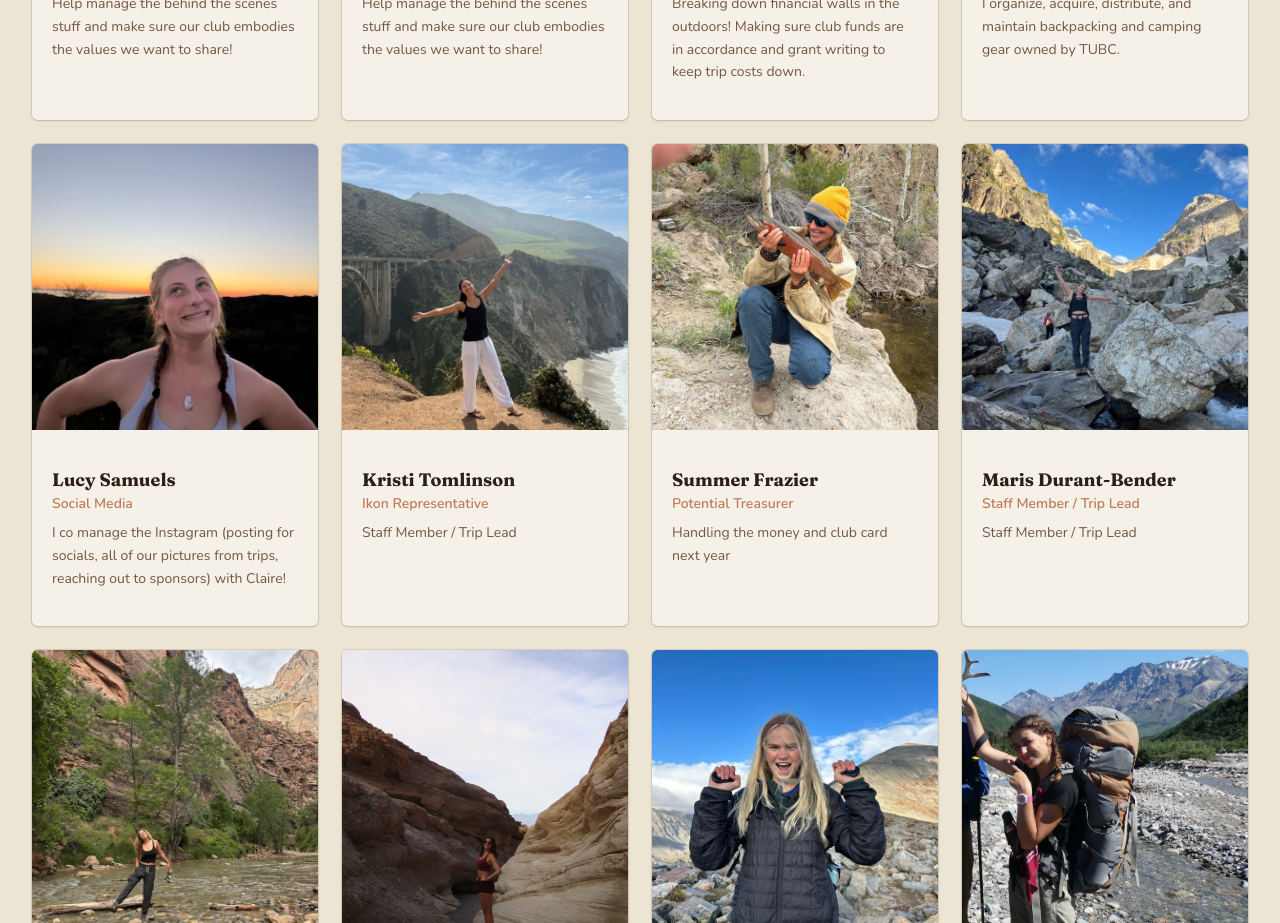
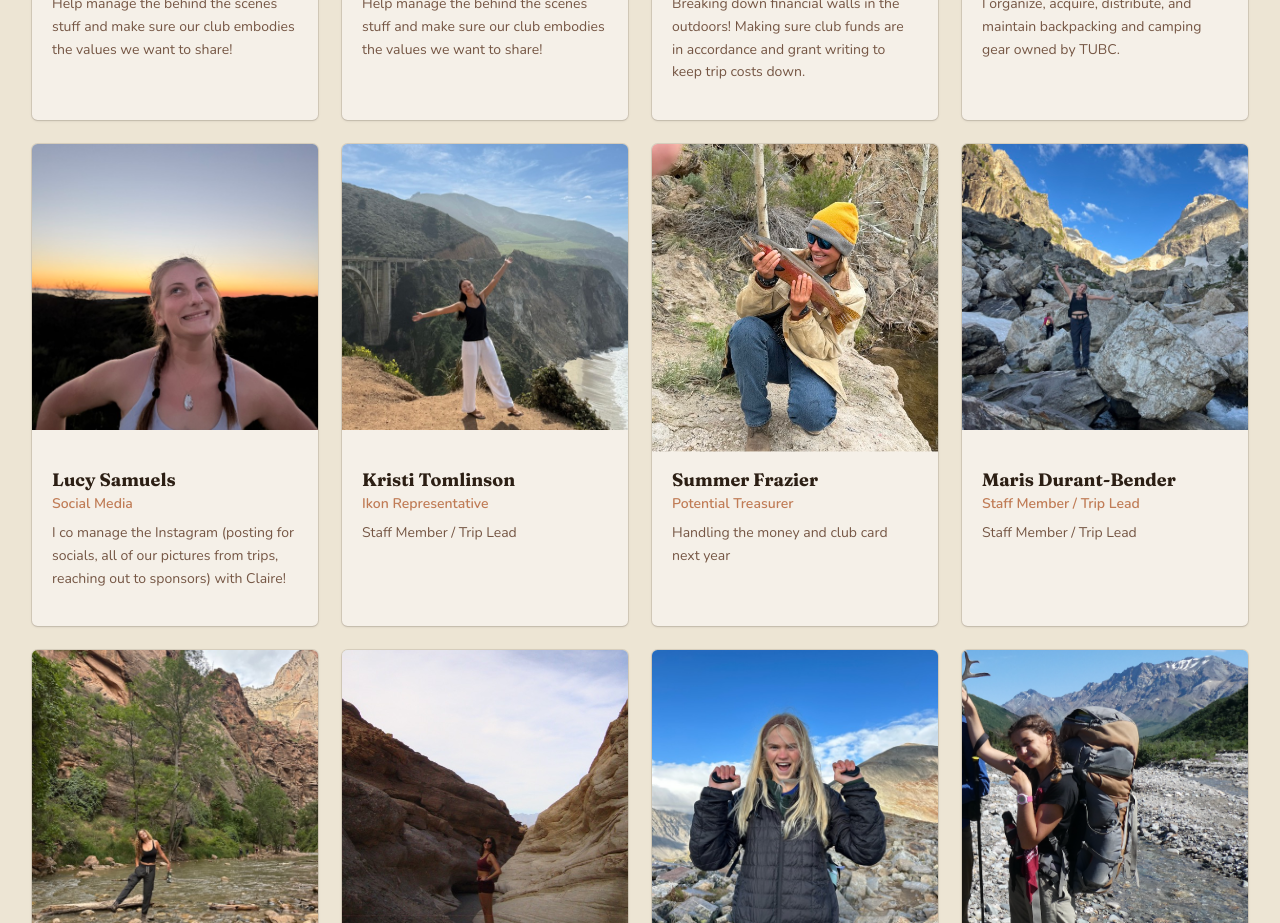
Before and after one commit to RyeBreadFernandez/tubc-website, a Next.js app: page /about in a window 1280 px wide. Shown: the part 1680-2603 px from the top of the page. Built offline with nearby package versions, Linux system fonts and the light colour scheme; no server answers.

Commit message:
fix(about): zoom summer photo to remove corner finger

```diff
--- a/app/about/page.tsx
+++ b/app/about/page.tsx
@@ -110,7 +110,10 @@ export default function AboutPage() {
                       fill
                       sizes="(max-width: 640px) 50vw, (max-width: 1024px) 33vw, 25vw"
                       className="object-cover"
-                      style={member.objectPosition ? { objectPosition: member.objectPosition } : undefined}
+                      style={{
+                        ...(member.objectPosition ? { objectPosition: member.objectPosition } : {}),
+                        ...(member.imageScale ? { transform: `scale(${member.imageScale})` } : {}),
+                      }}
                     />
                   ) : (
                     <Avatar className="size-20">
--- a/data/staff.ts
+++ b/data/staff.ts
@@ -4,6 +4,7 @@ export interface StaffMember {
   bio: string
   imageUrl?: string
   objectPosition?: string
+  imageScale?: number
 }
 
 export const staff: StaffMember[] = [
@@ -54,7 +55,8 @@ export const staff: StaffMember[] = [
     role: 'Potential Treasurer',
     bio: 'Handling the money and club card next year',
     imageUrl: '/staff/summer-frazier.jpg',
-    objectPosition: 'center 70%',
+    objectPosition: 'center 40%',
+    imageScale: 1.15,
   },
   {
     name: 'Maris Durant-Bender',
```
